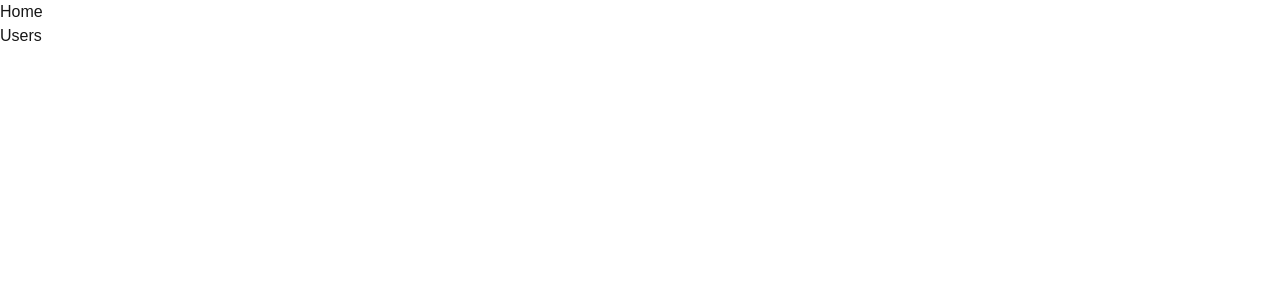
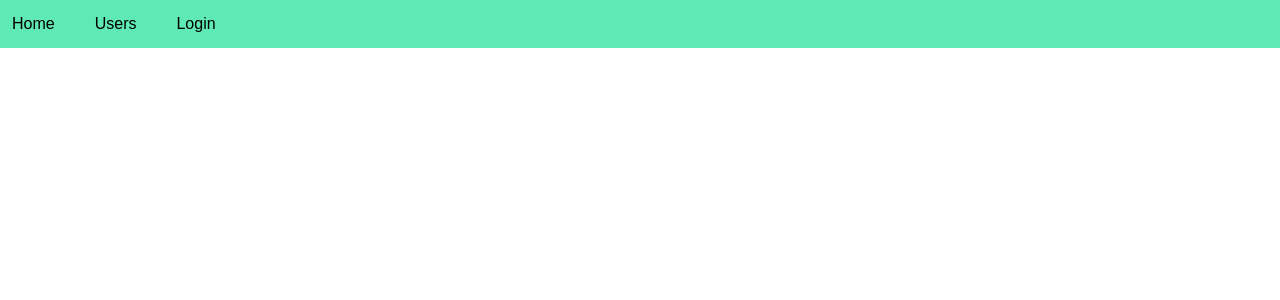
Before and after one commit to Niadul-Munna/mosh-nextjs, a Next.js app: page / in a window 1280 px wide. Shown: the top 300 px of the page. Built offline with nearby package versions, Linux system fonts and the light colour scheme.

Commit message:
style: added tailwindcss

```diff
--- a/app/page.tsx
+++ b/app/page.tsx
@@ -2,9 +2,16 @@ import Link from "next/link";
 
 export default function Home() {
   return (
-    <div>
+    <div className="flex gap-10 bg-emerald-300 text-black p-3">
       <h1>Home</h1>
-      <Link href="/user">Users</Link>
+      <Link className="hover:underline" href="/user">
+        Users
+      </Link>
+      <div>
+        <Link className="hover:underline" href="/about">
+          Login
+        </Link>
+      </div>
     </div>
   );
 }
```
